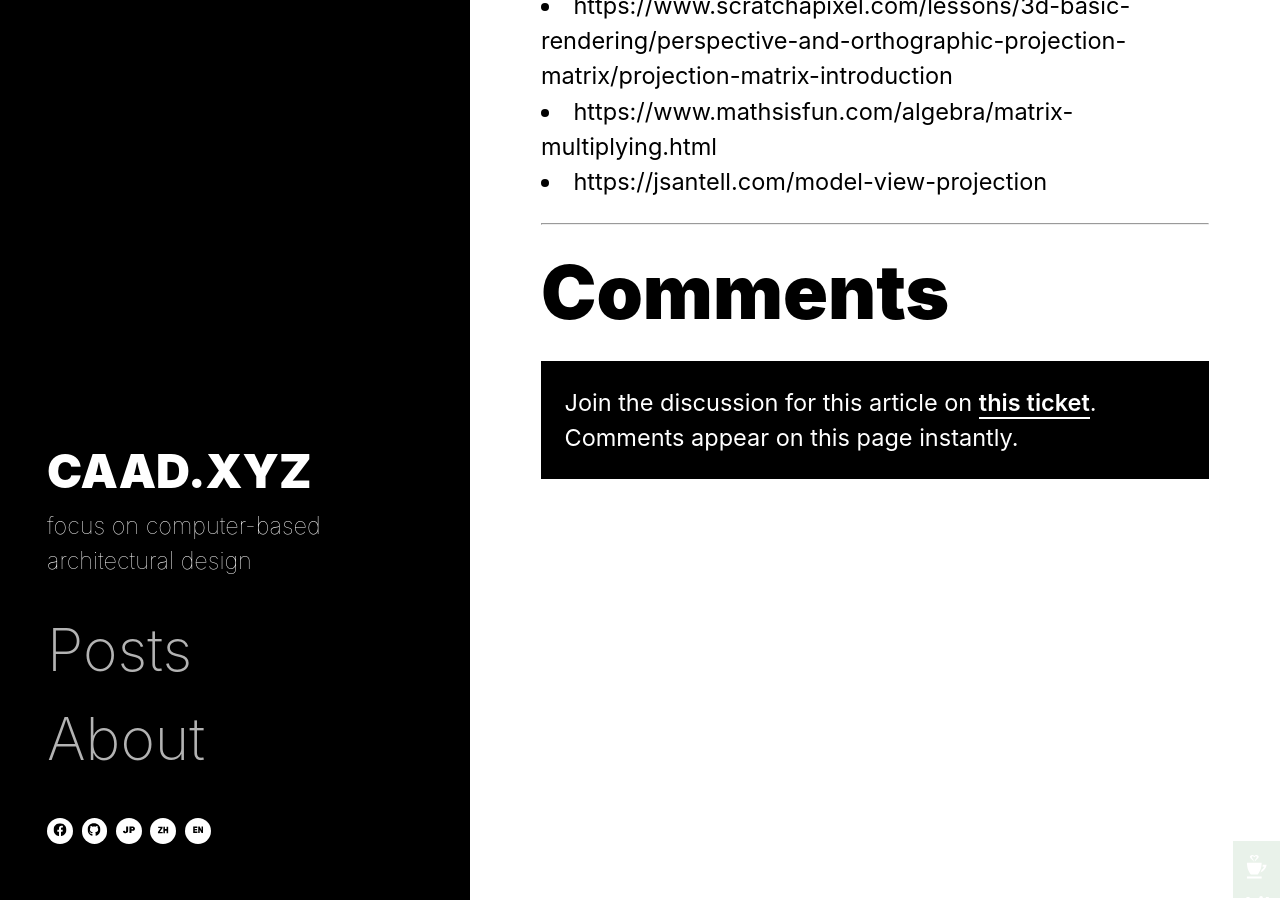
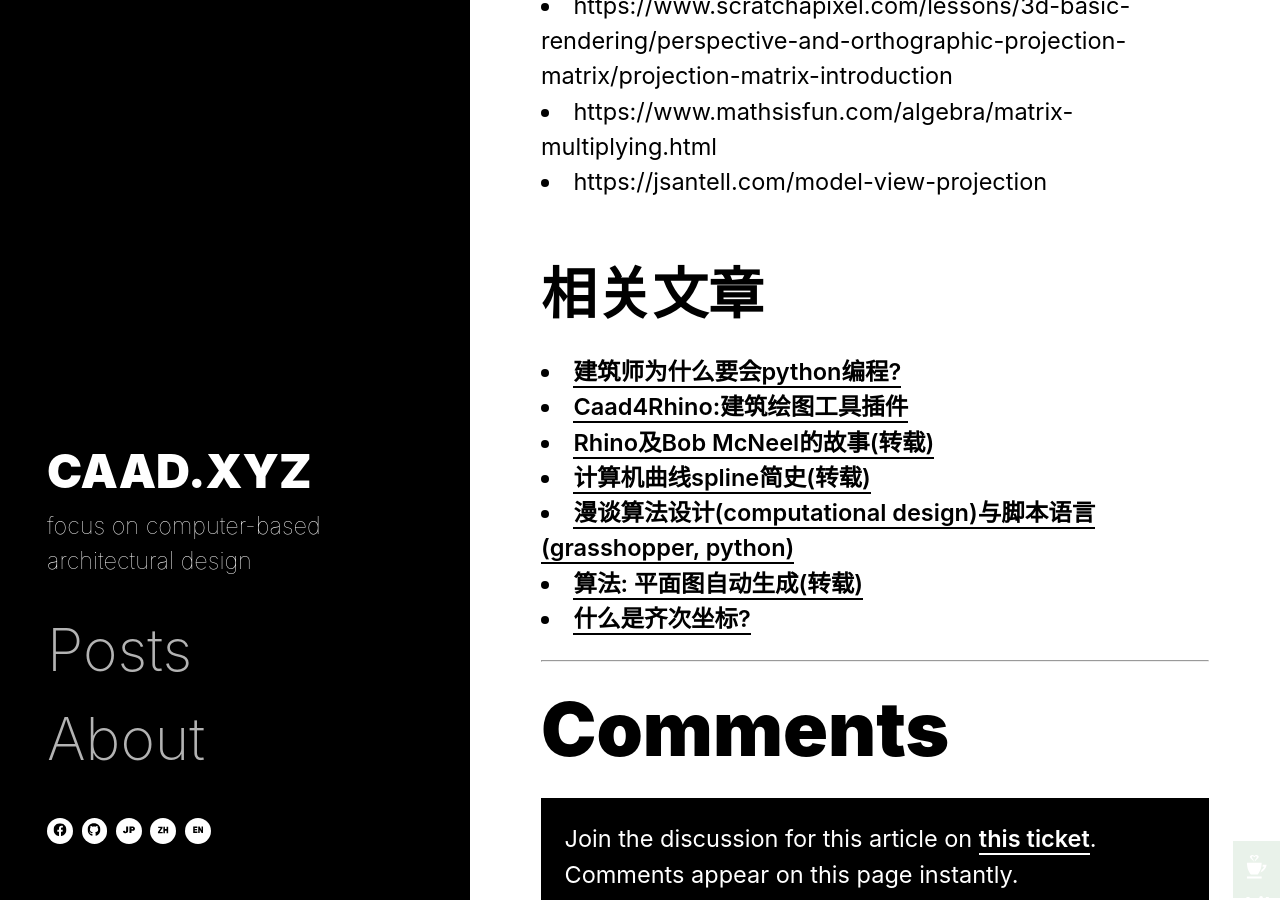
Before and after one commit to caadxyz/caadxyz.github.com, a Jekyll site: the page built from _posts/2020-10-07-transform-zh.md, in a window 1280 px wide and 900 px high, scrolled down 15898 px. Built offline with Jekyll 4.4.1, drawn with Linux system fonts in a browser that asks for light colours.

```diff
--- a/_posts/2020-10-07-transform-zh.md
+++ b/_posts/2020-10-07-transform-zh.md
@@ -242,3 +242,14 @@ Z轴和Y轴的旋转矩阵与X轴矩阵的行为方式相同。
 * https://www.scratchapixel.com/lessons/3d-basic-rendering/perspective-and-orthographic-projection-matrix/projection-matrix-introduction
 * https://www.mathsisfun.com/algebra/matrix-multiplying.html
 * https://jsantell.com/model-view-projection
+
+
+### 相关文章
+
+* [建筑师为什么要会python编程?](http://www.ikuku.cn/article/jianzhushiweishenmyhpythonbc)
+* [Caad4Rhino:建筑绘图工具插件](http://www.ikuku.cn/article/caad4rhinojzhtgjcj)
+* [Rhino及Bob McNeel的故事(转载)](http://www.ikuku.cn/article/rhinoandbobmcneeldegushi)
+* [计算机曲线spline简史(转载)](http://www.ikuku.cn/article/jisuanjiquxianjianshi)
+* [漫谈算法设计(computational design)与脚本语言(grasshopper, python)](http://www.ikuku.cn/post/1878164)
+* [算法: 平面图自动生成(转载)](http://www.ikuku.cn/post/1878615)
+* [什么是齐次坐标?](http://www.ikuku.cn/post/1879529)
```
Also changed, not shown: _drafts/-remap.md (deleted, +0 -15 lines).
